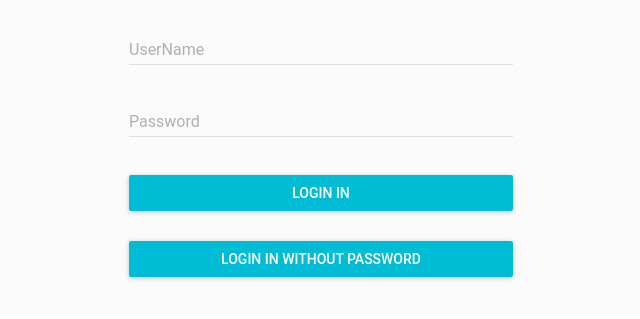
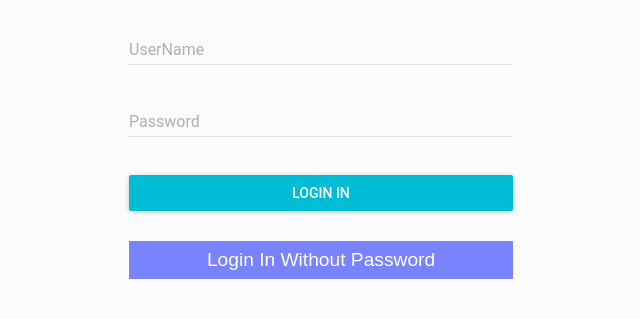
Before and after one commit to FridayDai/react-redux-scaffold, a React app: page / in a window 1280 px wide. Shown: the part 119-438 px from the top of the page, without its empty margins (319-959 px from the left). Built offline with nearby package versions, Linux system fonts and the light colour scheme.

Commit message:
update css from 30 Seconds of CSS

```diff
--- a/src/components/Login/LoginComponent.css
+++ b/src/components/Login/LoginComponent.css
@@ -37,3 +37,33 @@
     height: 100%;
     background-color: #fbfbfb;
 }
+
+.mouse-cursor-gradient-tracking {
+    position: relative;
+    background: #7983ff;
+    padding: 0.5rem 1rem;
+    font-size: 1.2rem;
+    border: none;
+    color: white;
+    cursor: pointer;
+    outline: none;
+    overflow: hidden;
+}
+.mouse-cursor-gradient-tracking span {
+    position: relative;
+}
+.mouse-cursor-gradient-tracking::before {
+    --size: 0;
+    content: '';
+    position: absolute;
+    left: var(--x);
+    top: var(--y);
+    width: var(--size);
+    height: var(--size);
+    background: radial-gradient(circle closest-side, aqua, transparent);
+    transform: translate(-50%, -50%);
+    transition: width 0.2s ease, height 0.2s ease;
+}
+.mouse-cursor-gradient-tracking:hover::before {
+    --size: 200px;
+}
--- a/src/components/Login/LoginComponent.js
+++ b/src/components/Login/LoginComponent.js
@@ -21,6 +21,16 @@ export default class LoginComponent extends Component {
             'Password': '',
             'errorTextForPassword': ''
         };
+    }
+
+    componentDidMount() {
+        const btn = document.querySelector('.mouse-cursor-gradient-tracking');
+        btn.onmousemove = function(e) {
+            const x = e.pageX - btn.offsetLeft;
+            const y = e.pageY - btn.offsetTop;
+            btn.style.setProperty('--x', x + 'px');
+            btn.style.setProperty('--y', y + 'px');
+        }
     }
 
     componentWillReceiveProps(newProps){
@@ -114,12 +124,18 @@ export default class LoginComponent extends Component {
                             className="login-button"
                             onClick={() => this.handleLoginIn()}
                         />
-                        <RaisedButton
-                            label="Login In Without Password"
-                            primary={true}
-                            className="login-button"
+                        <button
+                            className="login-button mouse-cursor-gradient-tracking"
                             onClick={() => this.handleLoginInWithoutPassword()}
-                        />
+                        >
+                            <span>Login In Without Password</span>
+                        </button>
+                        {/*<RaisedButton*/}
+                            {/*label="Login In Without Password"*/}
+                            {/*primary={true}*/}
+                            {/*className="login-button"*/}
+                            {/*onClick={() => this.handleLoginInWithoutPassword()}*/}
+                        {/*/>*/}
                     </div>
                 </div>
                 <Message
--- a/src/containers/HomePage.js
+++ b/src/containers/HomePage.js
@@ -95,6 +95,7 @@ app.listen(3000);`;
                         <section className='section-part'>
                             <h1
                                 style={{'cursor': 'pointer'}}
+                                className="hover-underline-animation"
                                 id={doc}
                                 onClick={() => {
                                     browserHistory.push(`/${doc}`);
```
Also changed, not shown: src/components/HomePage/Content.css (+12 -1 lines), src/containers/HomePage.css (+22 -0 lines).
